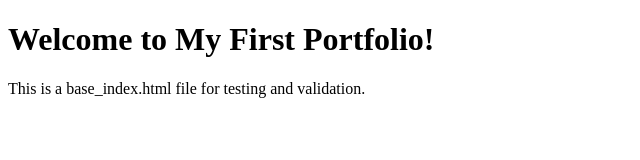
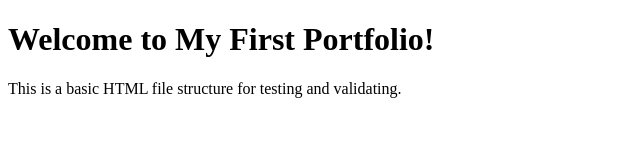
Before and after one commit to Qhamani-24/alx_html_css, a plain HTML site: page My_First_Portfolio/base_index.html in a window 1280 px wide. Shown: the full height of the page, 0-640 px from the left. Drawn offline with Linux system fonts and the light colour scheme.

Commit message:
Added a basic html to the portfolio

```diff
--- a/My_First_Portfolio/base_index.html
+++ b/My_First_Portfolio/base_index.html
@@ -1,4 +1,3 @@
-
 <!DOCTYPE html>
 <html lang="en">
 <head>
@@ -8,6 +7,6 @@
 </head>
 <body>
   <h1>Welcome to My First Portfolio!</h1>
-  <p>This is a base_index.html file for testing and validation.</p>
+  <p>This is a basic HTML file structure for testing and validating.</p>
 </body>
 </html>
```
